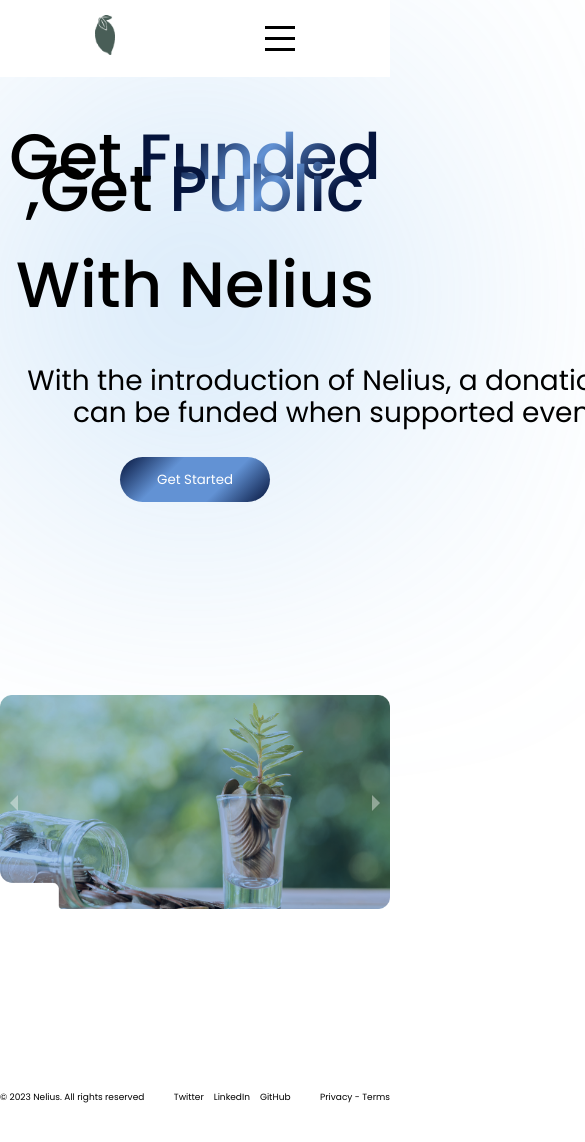
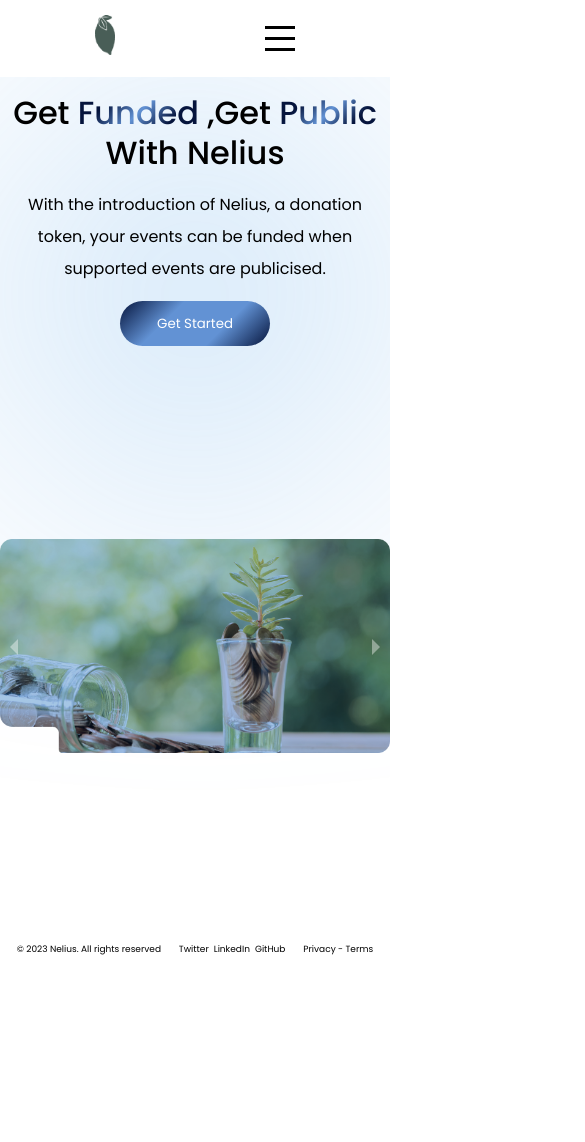
Before and after one commit to Temi-Michael/Nelius, a React (Create React App) app: page / in a window 390 px wide. Shown: the top 1142 px of the page, 585 px wide, since content can reach past the window. After the commit the page ends 1003 px from the top, so only its background shows below. Built offline with nearby package versions, Linux system fonts and the light colour scheme.

Commit message:
Final addition to Section One and responsiveness worked on

```diff
--- a/src/App.css
+++ b/src/App.css
@@ -168,6 +168,21 @@
 
 /* SECTION ONE */
 
+@media screen and (max-width : 700px) {
+  .sectionOneHeadText .headText {
+    font-weight: 500;
+    font-size: xx-large;
+    line-height: 0.5rem;
+  }
+
+  .sectionOneParagraph .headParagraph {
+    display: inline-block;
+    width: 90%;
+    font-size: medium;
+    font-weight: 400;
+  }
+}
+
 .circleBackground {
   position: absolute;
   top: 35%;
@@ -283,7 +298,10 @@
 @media screen and (max-width : 700px) {
 
   footer {
-    justify-content: space-between;
+    justify-content: space-around;
+    /* margin-left: 20px;
+    margin-right: 20px; */
+    margin: 2%;
   }
 
   .date,
@@ -291,4 +309,8 @@
   .terms {
     font-size: xx-small;
   }
+
+  .footer-socials {
+    gap: 5px;
+  }
 }
--- a/src/components/sections/SectionOne.js
+++ b/src/components/sections/SectionOne.js
@@ -8,11 +8,11 @@
                 <div className="circleBackground"></div>
                 <div className="sectionOneFrame">
                     <div className="sectionOneHeadText">
-                        <p>Get <span className="textOne">Funded</span> ,Get <span className="textTwo">Public</span></p>
-                        <p>With Nelius</p>
+                        <p className="headText">Get <span className="textOne">Funded</span> ,Get <span className="textTwo">Public</span></p>
+                        <p className="headText">With Nelius</p>
                     </div>
                     <div className="sectionOneParagraph">
-                        <p>With the introduction of Nelius, a donation token, your events can be funded when supported events are publicised.</p>
+                        <p className="headParagraph">With the introduction of Nelius, a donation token, your events can be funded when supported events are publicised.</p>
                     </div>
                     <div className="sectionOneButton">
                         <Button button='Get Started' />
```
Also changed, not shown: src/logo.svg (deleted).
